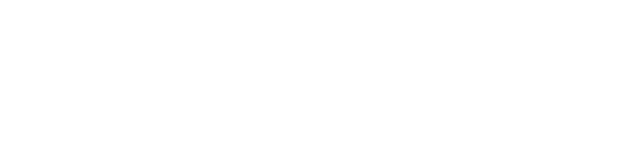
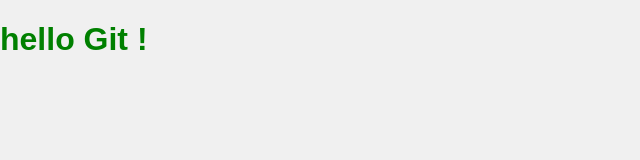
Before and after one commit to win-win-ii/Github1017, a plain HTML site: page index.html in a window 1280 px wide. Shown: the whole page, without its empty margins (0-640 px from the left). Drawn offline with Linux system fonts and the light colour scheme.

Commit message:
新增CSS_init_+調整indexUseCss_

```diff
--- /dev/null
+++ b/css/all.css
@@ -0,0 +1,7 @@
+body{
+    background-color: #f0f0f0;
+    font-family: Arial, sans-serif;
+    color: green;
+    margin: 0;
+    padding: 0;
+}
--- a/index.html
+++ b/index.html
@@ -7,7 +7,12 @@
         name="viewport"
         content="width=device-width, initial-scale=1.0"
     >
+    <link
+        rel="stylesheet"
+        href="./css/all.css"
+    >
     <title>Document</title>
+    <h1>hello Git !</h1>
 </head>
 
 <body>
```
